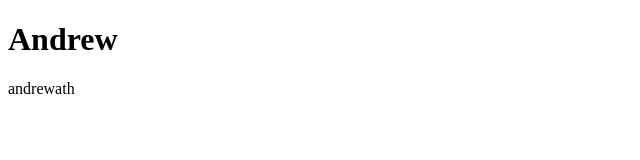
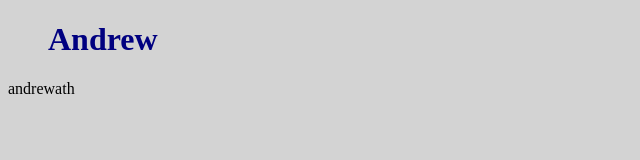
Before and after one commit to andrewath/andrewath.github.io, a plain HTML site: page index.html in a window 1280 px wide. Shown: the whole page, without its empty margins (0-640 px from the left). Drawn offline with Linux system fonts and the light colour scheme.

Commit message:
css linking

```diff
--- a/index.html
+++ b/index.html
@@ -1,7 +1,13 @@
 <!DOCTYPE html>
 <html>
+
+<head>
+<link rel="stylesheet" type="text/css" href="style.css">
+</head>
+
 <body>
 <h1>Andrew</h1>
 <p>andrewath</p>
 </body>
+
 </html>
--- a/style.css
+++ b/style.css
@@ -1,7 +1,7 @@
 body {
-    background-color: lightblue;
+    background-color: #d3d3d3;
 }
 h1 {
     color: navy;
-    margin-left: 20px;
+    margin-left: 40px;
 }
```
